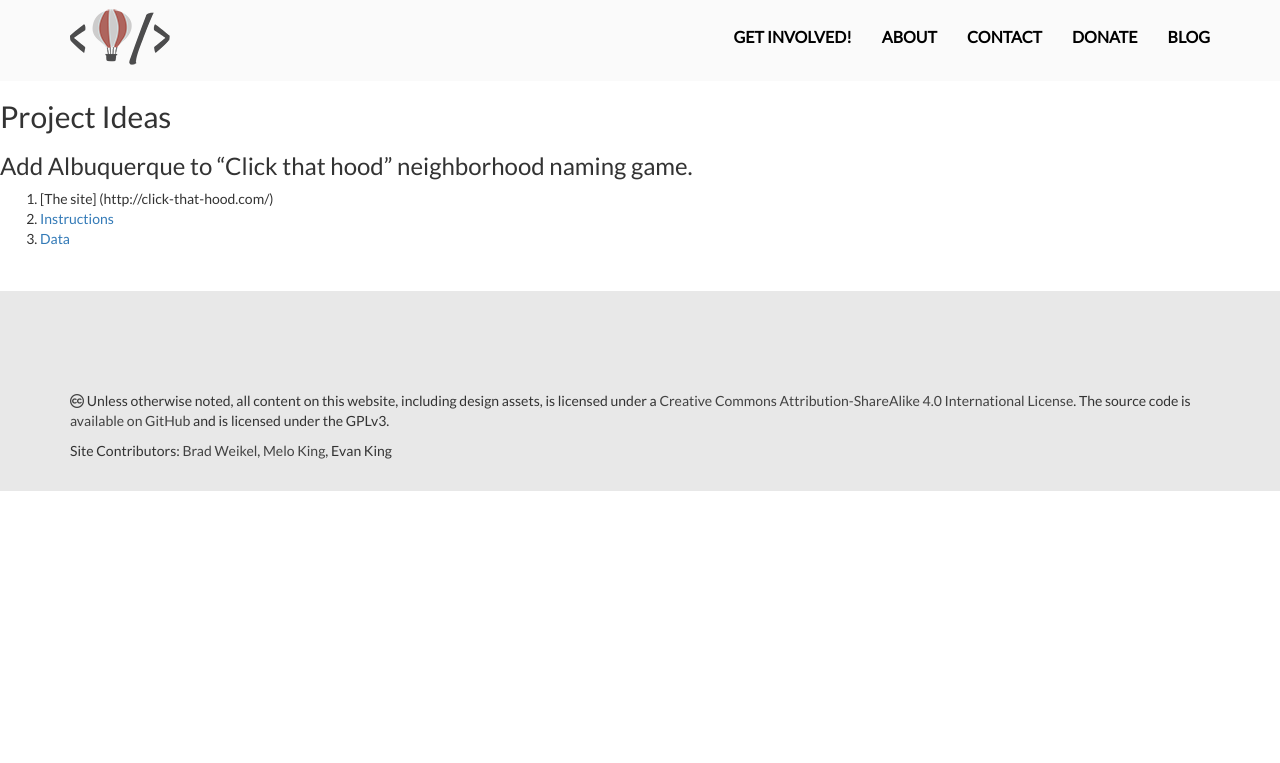
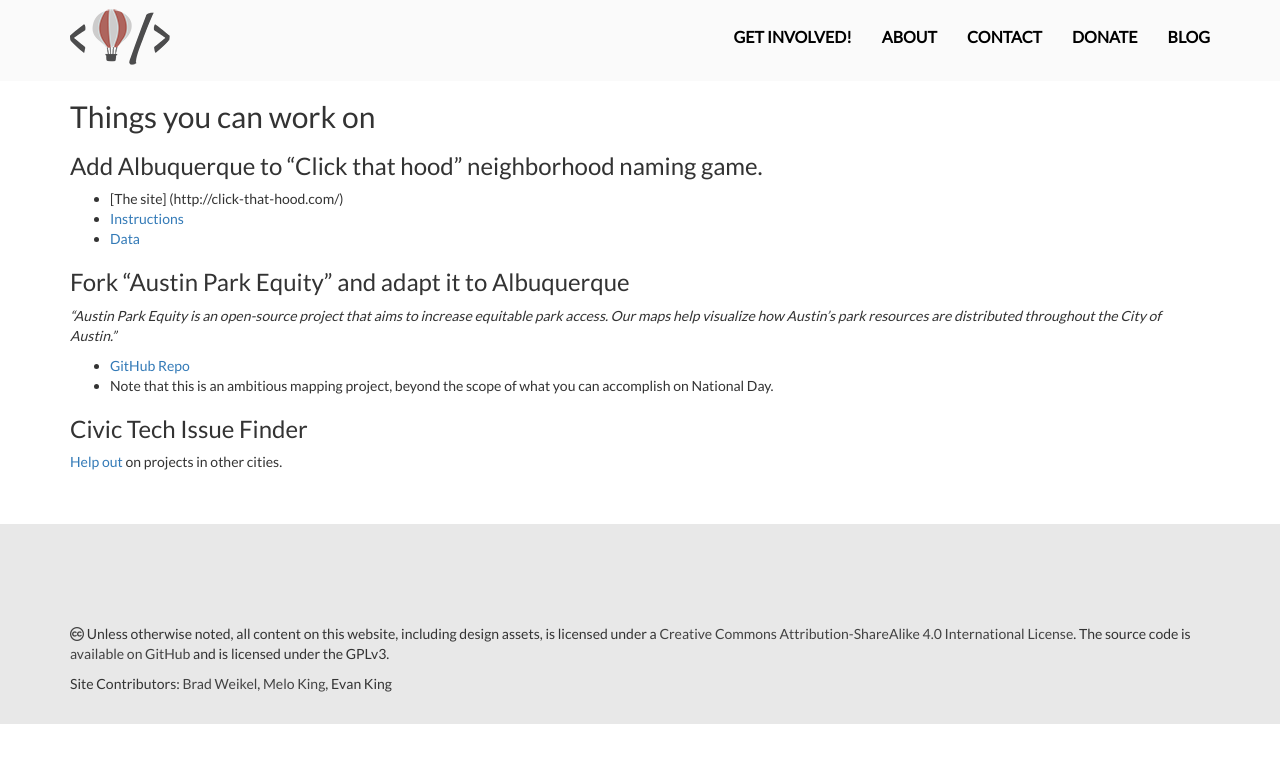
Before and after one commit to ThomasWomack/Code-for-NM, a Jekyll site: the page built from hackspace.md, in a window 1280 px wide. Shown: the top 763 px of the page. Built offline with Jekyll 4.4.1, drawn with Linux system fonts in a browser that asks for light colours; nearby versions of some CDN libraries.

Commit message:
Update hackspace.md

```diff
--- a/hackspace.md
+++ b/hackspace.md
@@ -1,11 +1,19 @@
 ---
-layout: default
+layout: wrapped
 title: Hackspace @ National Day of Civic Hacking, 2016
 ---
 
-## Project Ideas
+## Things you can work on
 
 ### Add Albuquerque to "Click that hood" neighborhood naming game.
-1. [The site] (http://click-that-hood.com/)
-2. [Instructions](https://github.com/codeforamerica/click_that_hood/wiki/How-to-add-a-city-to-Click-That-%E2%80%99Hood)
-3. [Data](https://www.cabq.gov/gis/geographic-information-systems-data)
+* [The site] (http://click-that-hood.com/)
+* [Instructions](https://github.com/codeforamerica/click_that_hood/wiki/How-to-add-a-city-to-Click-That-%E2%80%99Hood)
+* [Data](https://www.cabq.gov/gis/geographic-information-systems-data)
+
+### Fork "Austin Park Equity" and adapt it to Albuquerque
+*"Austin Park Equity is an open-source project that aims to increase equitable park access. Our maps help visualize how Austin's park resources are distributed throughout the City of Austin."*
+* [GitHub Repo](https://github.com/open-austin/austin-park-equity)
+* Note that this is an ambitious mapping project, beyond the scope of what you can accomplish on National Day.
+
+### Civic Tech Issue Finder
+[Help out](http://www.codeforamerica.org/geeks/civicissues) on projects in other cities.
```
